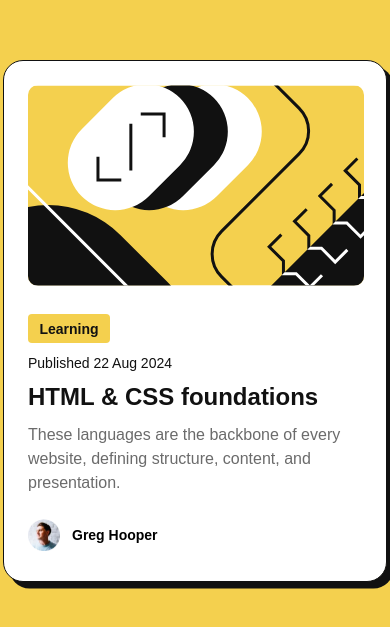
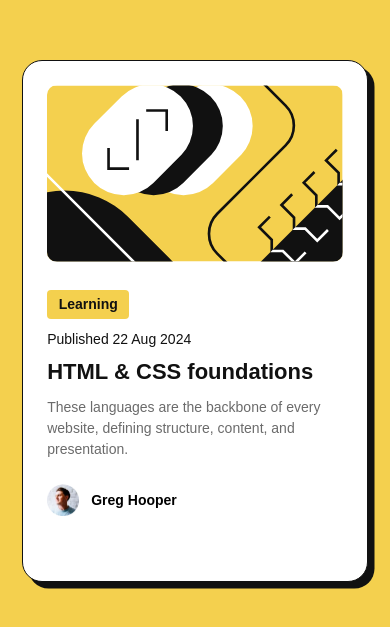
Before and after one commit to arpan62825/Blog-Preview, a plain HTML site: page index.html in a window 390 px wide. Shown: the part 101-728 px from the top of the page. Drawn offline with Linux system fonts and the light colour scheme.

Commit message:
Add media query for mobile use

```diff
--- a/styles/style.css
+++ b/styles/style.css
@@ -100,3 +100,37 @@ body {
   font-size: 14px;
   font-weight: bold;
 }
+
+@media (max-width: 600px) {
+  body {
+    padding: 10px;
+  }
+
+  .blog-card {
+    max-width: 90%;
+    margin: 0 auto;
+    box-shadow: 6.5px 6.5px var(--gray-950);
+  }
+
+  .svg svg {
+    width: 100%;
+    height: auto;
+  }
+
+  .content h1 {
+    font-size: 22px;
+  }
+
+  .detail {
+    font-size: 14px;
+  }
+
+  .profile img {
+    width: 32px;
+    height: 32px;
+  }
+
+  .profile p {
+    font-size: 14px;
+  }
+}
```
